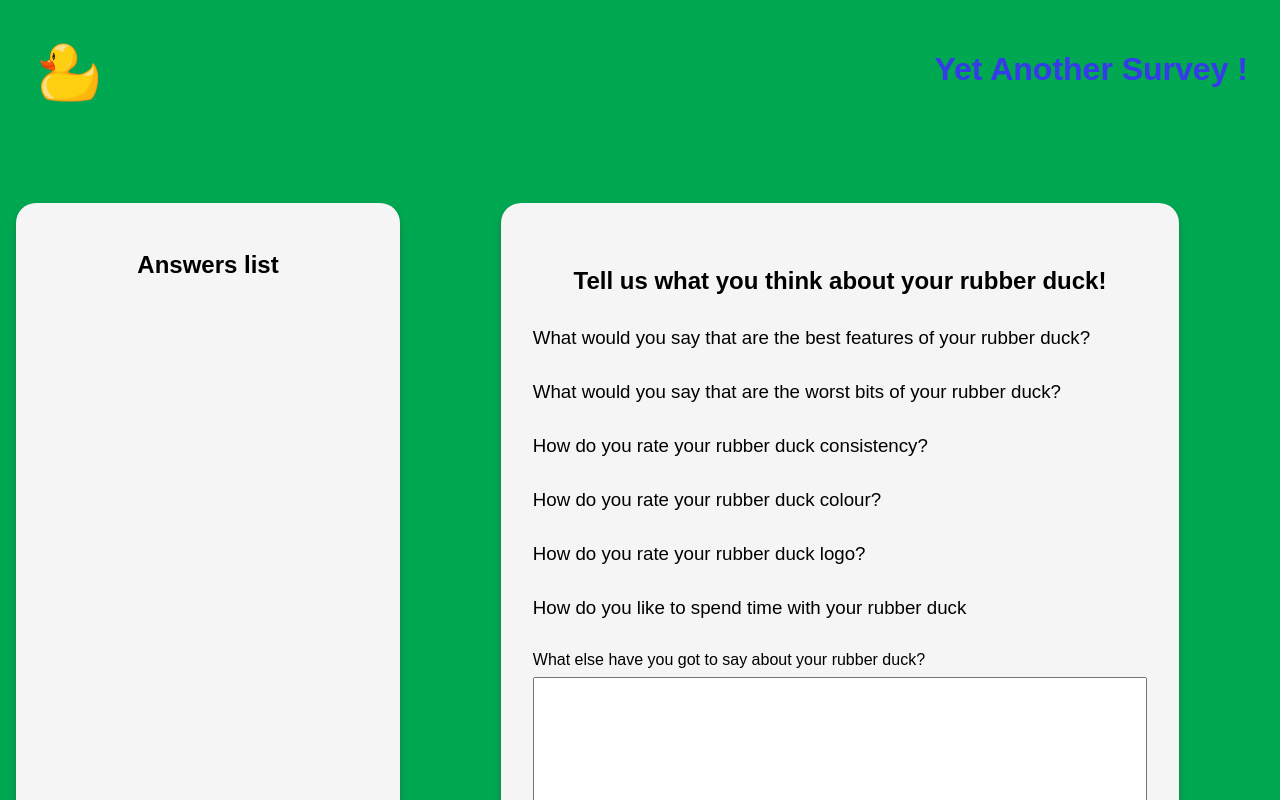
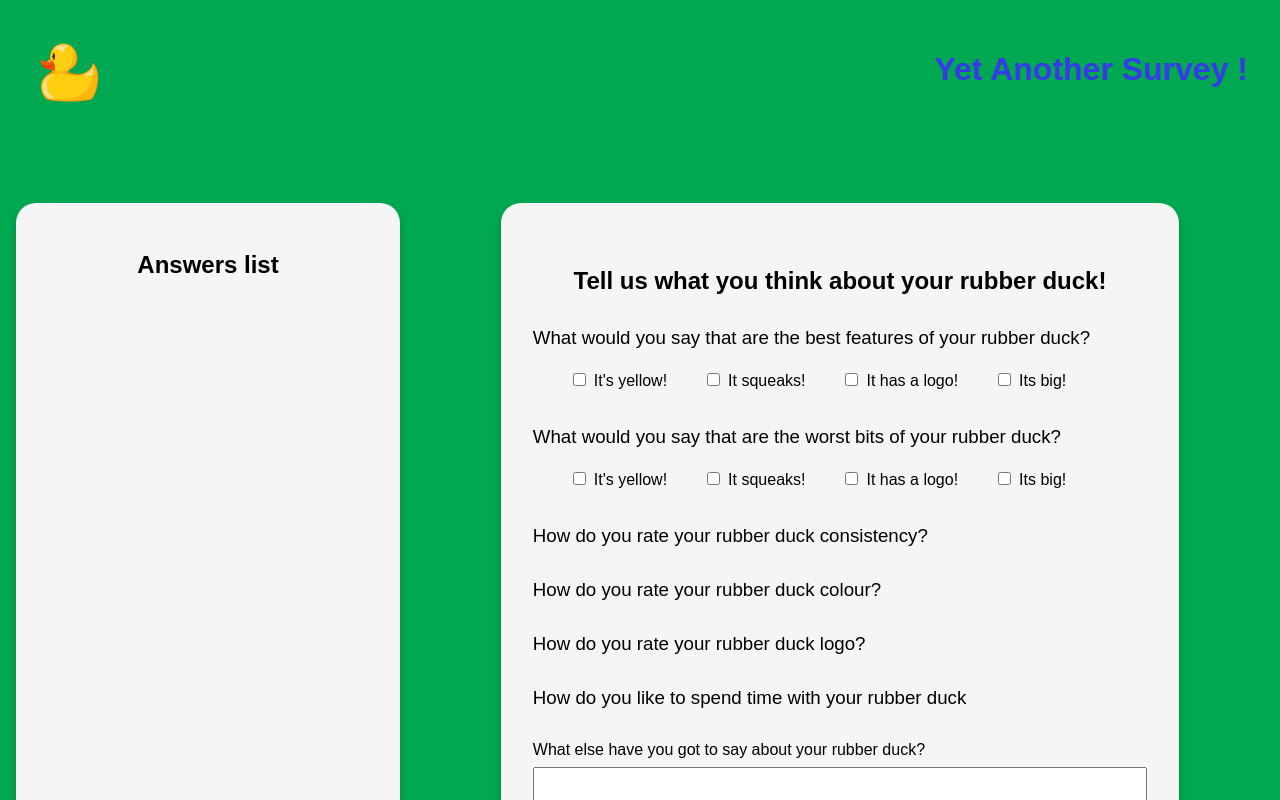
Before and after one commit to GK230/boolean-uk-react-survey-reusable, a React (Create React App) app: page / in a window 1280 px wide. Shown: the top 800 px of the page. Built offline with nearby package versions, Linux system fonts and the light colour scheme.

Commit message:
created best and worst features checkboxes

```diff
--- /dev/null
+++ b/src/components/Checkbox.jsx
@@ -0,0 +1,10 @@
+function Checkbox({ children, ...props }) {
+  return (
+    <label>
+      <input {...props} name="bestFeatures" type="checkbox" value="colour" />
+      {children}
+    </label>
+  );
+}
+
+export default Checkbox;
--- /dev/null
+++ b/src/components/Checkboxes.jsx
@@ -0,0 +1,27 @@
+import Checkbox from "./Checkbox";
+
+function Checkboxes({ children, ...props }) {
+  return (
+    // <!-- This is a checkboxes group -->
+    <ul {...props}>
+      <li>
+        <Checkbox value={"colour"} />
+        It's yellow!
+      </li>
+      <li>
+        <Checkbox value={"sound"} />
+        It squeaks!
+      </li>
+      <li>
+        <Checkbox value={"logo"} />
+        It has a logo!
+      </li>
+      <li>
+        <Checkbox value={"size"} />
+        Its big!
+      </li>
+    </ul>
+  );
+}
+
+export default Checkboxes;
--- a/src/components/Form.jsx
+++ b/src/components/Form.jsx
@@ -1,3 +1,5 @@
+import Checkboxes from "./Checkboxes";
+
 function Form() {
   return (
     <form className="form">
@@ -7,10 +9,12 @@ function Form() {
           What would you say that are the best features of your rubber duck?
         </h3>
         {/* <!-- checkboxes go here --> */}
+        <Checkboxes name={"bestFeatures"} />
       </div>
       <div className="form__group">
         <h3>What would you say that are the worst bits of your rubber duck?</h3>
         {/* <!-- Checkboxes go here --> */}
+        <Checkboxes name={"worstFeatures"} />
       </div>
       <div className="form__group radio">
         <h3>How do you rate your rubber duck consistency?</h3>
@@ -40,9 +44,13 @@ function Form() {
         Leave us your email pretty please??
         <input type="email" name="email" value="" />
       </label>
-      <input classNameName="form__submit" type="submit" value="Submit Survey!" />
+      <input
+        classNameName="form__submit"
+        type="submit"
+        value="Submit Survey!"
+      />
     </form>
   );
 }
 
-export default Form
+export default Form;
```
